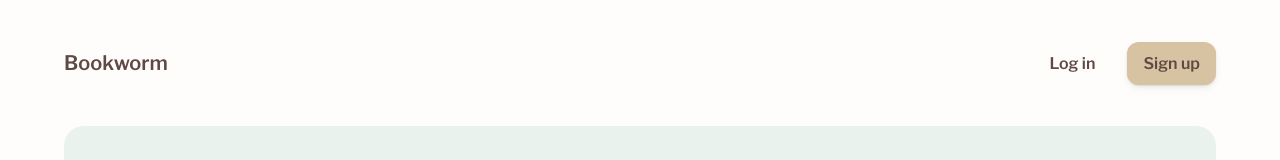
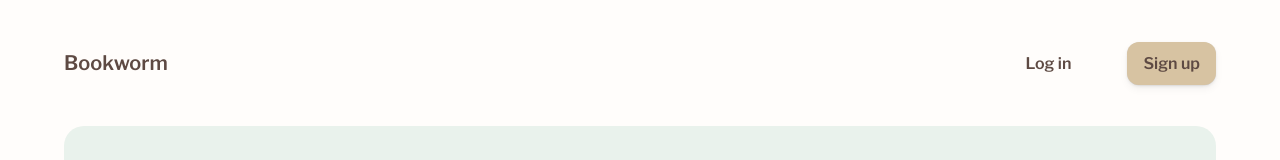
Before and after one commit to itannady/bookworm-app, an Angular app: page / in a window 1280 px wide. Shown: the top 160 px of the page. Built offline with nearby package versions, Linux system fonts and the light colour scheme.

Commit message:
style(nav): space out links

```diff
--- a/src/app/shared/navbar/navbar.component.css
+++ b/src/app/shared/navbar/navbar.component.css
@@ -17,5 +17,5 @@ nav {
   display: flex;
   justify-content: center;
   align-items: center;
-  gap: 1rem;
+  gap: 2.5rem;
 }
```
